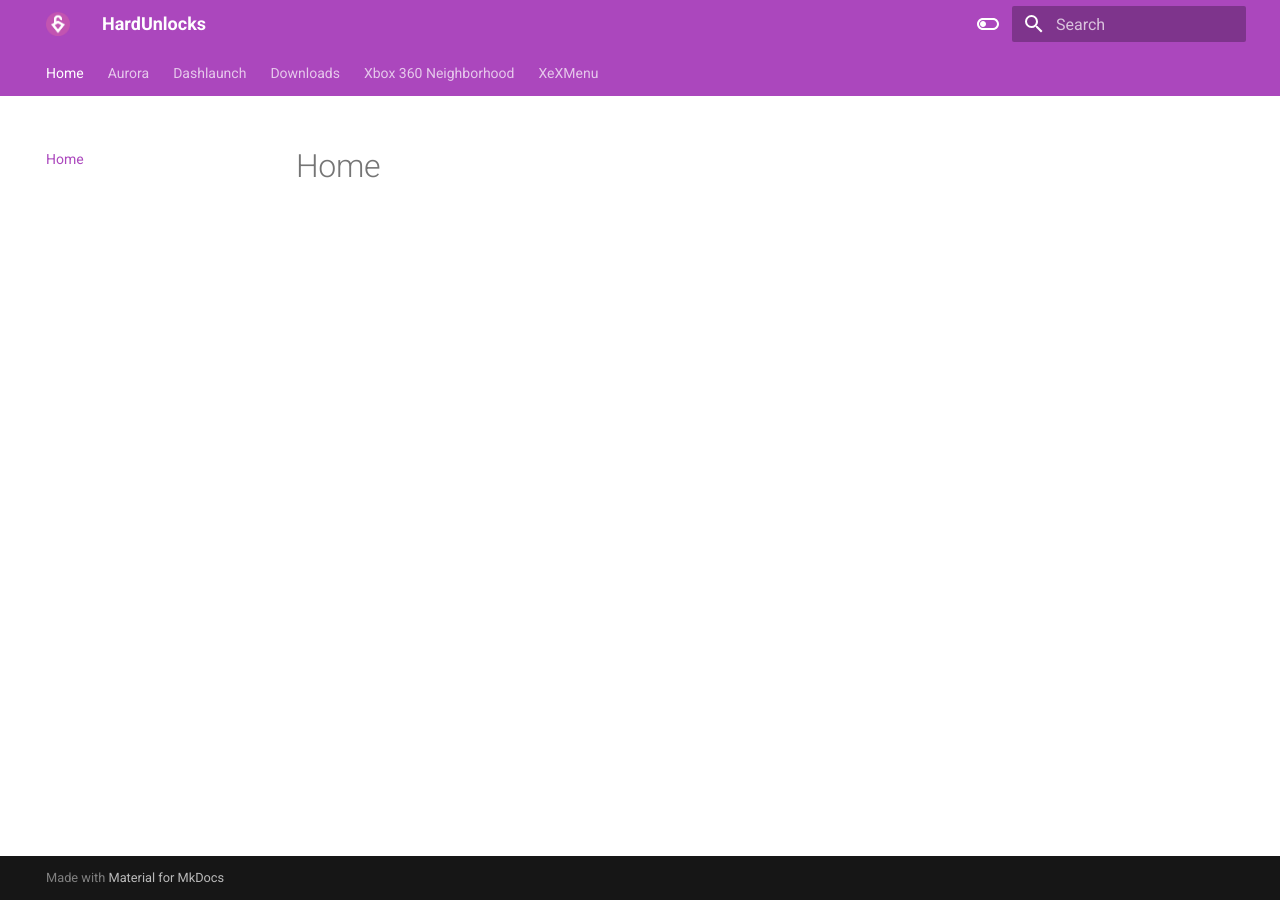
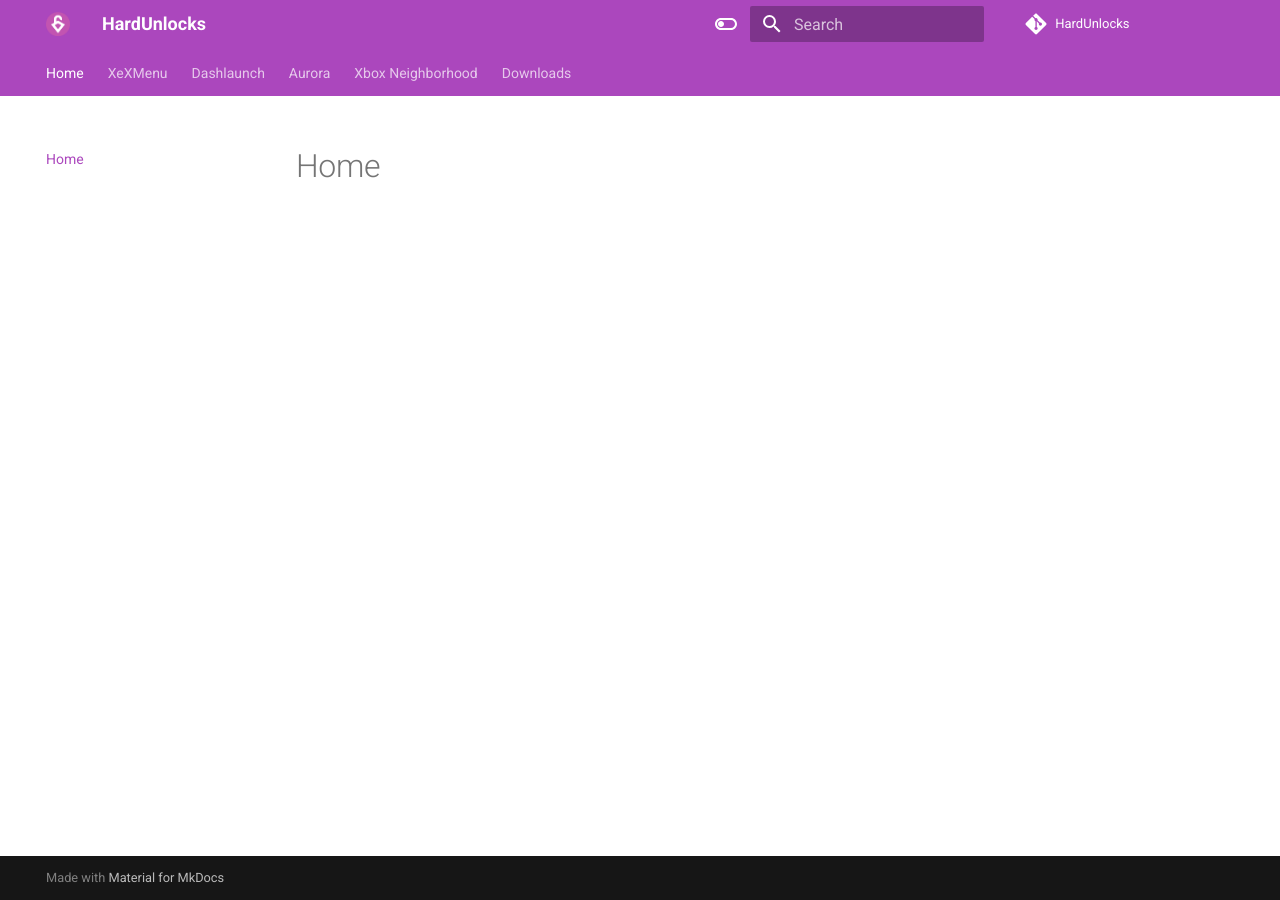
Before and after one commit to elasticpanda69/HardUnlocks, an MkDocs documentation site: the page built from docs/index.md, in a window 1280 px wide. Built offline with MkDocs 1.6.1 and Material for MkDocs 9.7.7, drawn with Linux system fonts in a browser that asks for light colours; comment, search, counter and statistics services are not loaded; some of the changed lines change nothing that is shown.

Commit message:
Organized nav Added repo_url and name

```diff
--- a/mkdocs.yml
+++ b/mkdocs.yml
@@ -29,3 +29,14 @@ theme:
 
 plugins:
   - search
+
+repo_url: https://github.com/elasticpanda69/HardUnlocks
+repo_name: HardUnlocks
+
+nav:
+  - Home: index.md
+  - XeXMenu: XeXMenu.md
+  - Dashlaunch: Dashlaunch.md
+  - Aurora: Aurora.md
+  - Xbox Neighborhood: Neighborhood.md
+  - Downloads: Downloads.md
```
